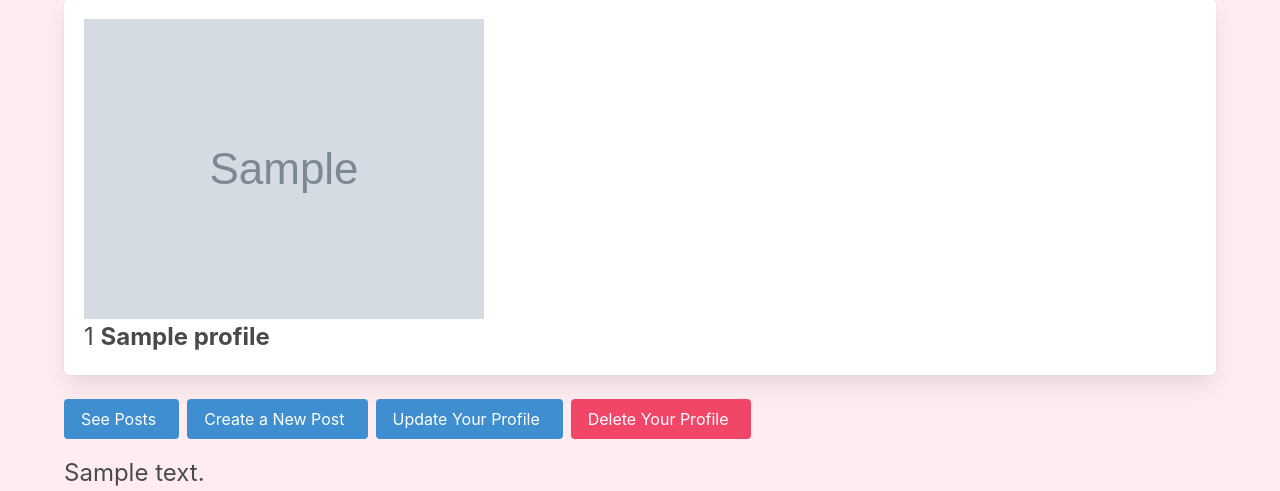
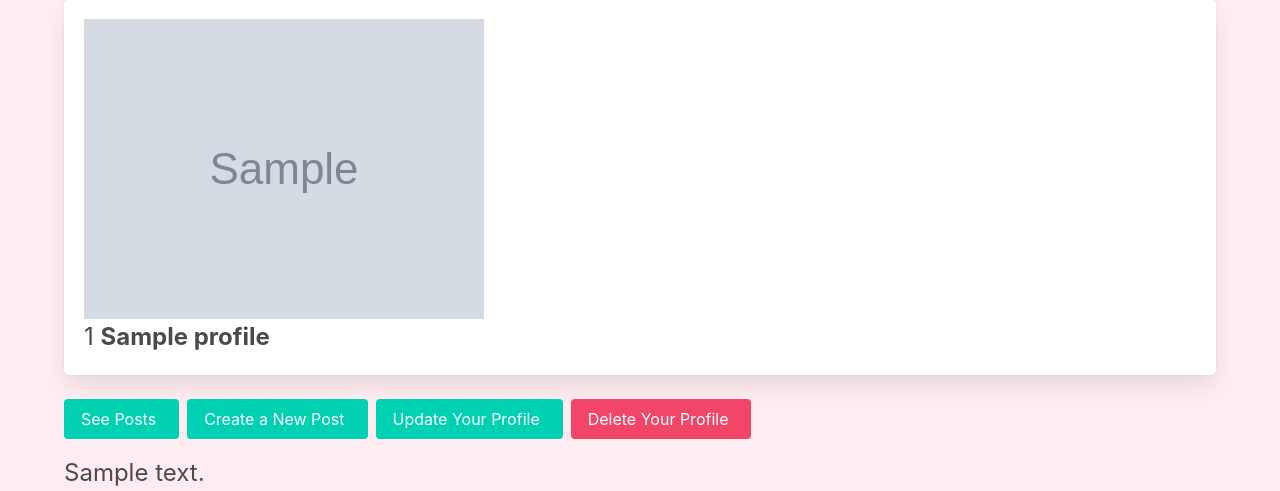
Before and after one commit to mariaximenez/signposts, a Django app: page /myprofile/ in a window 1280 px wide. Shown: the part 842-1333 px from the top of the page. Run offline with Django 4.2, Linux system fonts and the light colour scheme; a user stored in the database is signed in; tables that the repository leaves empty hold one stand-in row (values such as "Sample post"); grey boxes marked "Sample" are stand-in pictures.

Commit message:
Button styles

```diff
--- a/main_app/static/styles/main.css
+++ b/main_app/static/styles/main.css
@@ -18,6 +18,15 @@
 .box:hover {
     transform: scale(1.1);
     z-index: 10;
+}
+
+.button:hover {
+    transform: scale(1.1);
+    z-index: 10;
+}
+
+.box:radius {
+    radius-large: 6px;
 }
 
 body {
--- a/main_app/templates/myprofile_detail.html
+++ b/main_app/templates/myprofile_detail.html
@@ -11,7 +11,7 @@
 <div class="container">
 {% for profile in profile.all %}
 
-<div class="box">
+<div class="box is-small">
 <div class="level-right">
   <img src="{{profile.status_img}}" alt="{{profile.name}}" />
 </div>
@@ -19,7 +19,7 @@
 
 
 
-  <div class="box">
+  <div class="box ">
     <div class="level-left">
       <img src="{{profile.avatar_img}}" alt="{{profile.name}}" />
     </div>
@@ -33,17 +33,17 @@
     <div class="buttons">
         <div class="buttons">
 
-        <a href="{% url 'myprofile_post' profile.pk %}" class="button is-info"> See Posts
+        <a href="{% url 'myprofile_post' profile.pk %}" class="button is-primary"> See Posts
           <span class="icon">
               <i class="fas fa-edit"></i>
           </span>
       </a>
-      <a href="{% url 'post_create' profile.pk %}" class="button is-info"> Create a New Post
+      <a href="{% url 'post_create' profile.pk %}" class="button is-primary"> Create a New Post
         <span class="icon">
             <i class="fas fa-edit"></i>
         </span>
     </a>
-    <a href="{% url 'profile_update' profile.pk %}" class="button is-info"> Update Your Profile
+    <a href="{% url 'profile_update' profile.pk %}" class="button is-primary"> Update Your Profile
       <span class="icon">
           <i class="fas fa-edit"></i>
       </span>
--- a/main_app/templates/myprofile_post.html
+++ b/main_app/templates/myprofile_post.html
@@ -21,7 +21,7 @@
           <div class="level-right">
           <div class="buttons">
               <div class="buttons">
-              <a href="{% url 'post_update' post.pk %}" class="button is-info"> Edit Post
+              <a href="{% url 'post_update' post.pk %}" class="button is-primary"> Edit Post
                   <span class="icon">
                       <i class="fas fa-edit"></i>
                   </span>
```
